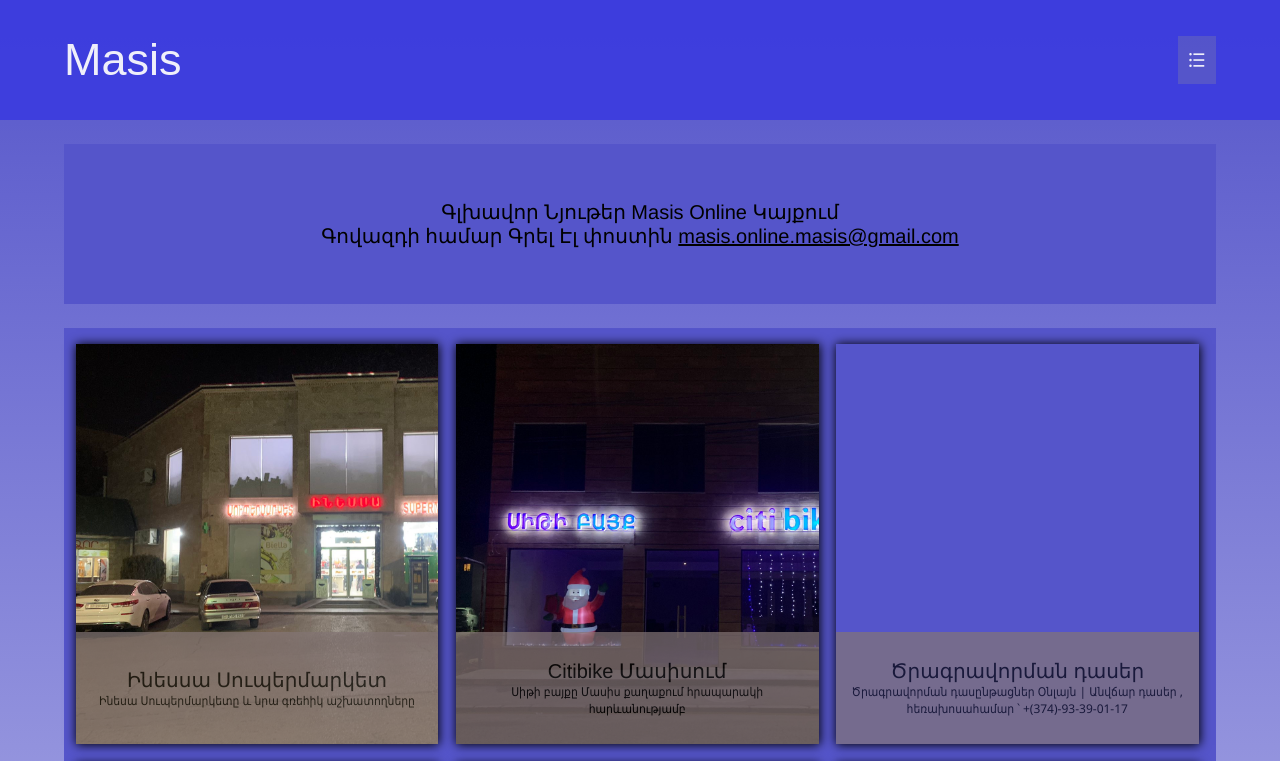
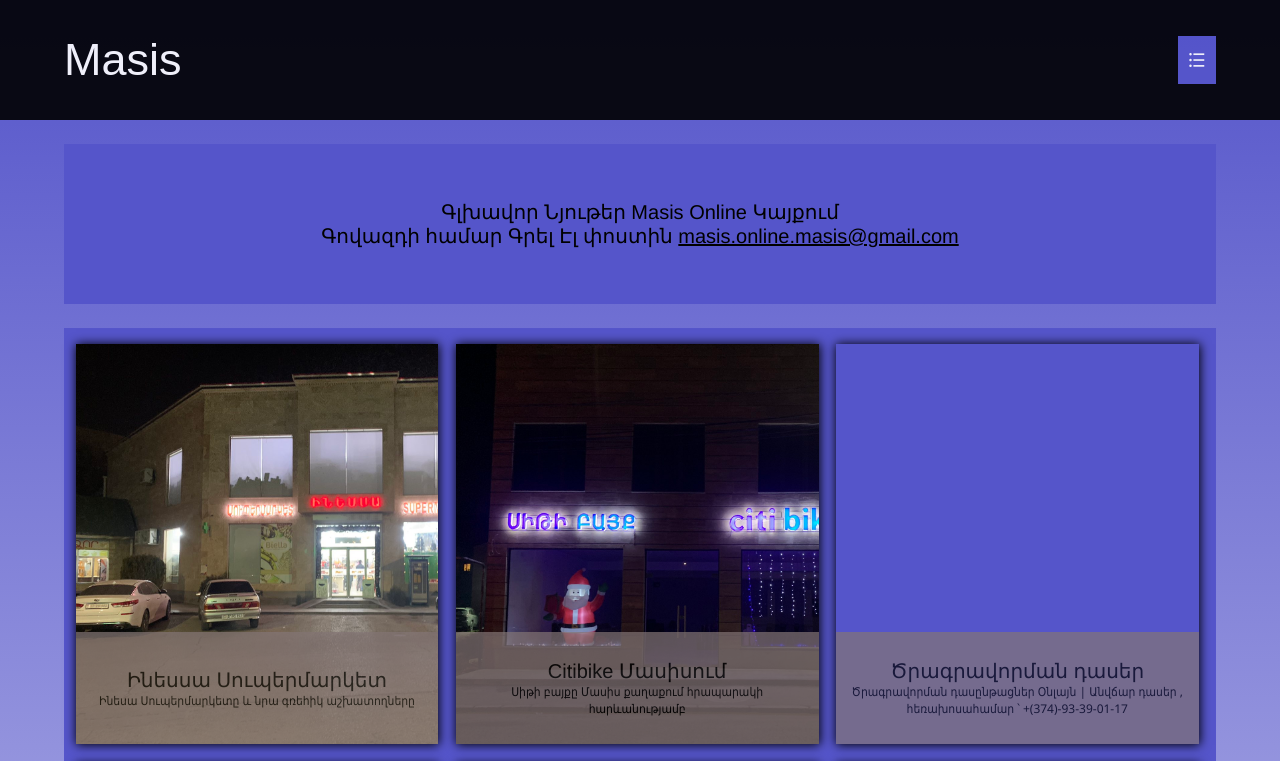
Before and after one commit to Masis-online/Masis-online.github.io, a plain HTML site: page index.html in a window 1280 px wide. Shown: the top 761 px of the page. Drawn offline with nearby package versions, Linux system fonts and the light colour scheme.

Commit message:
Update index.html

```diff
--- a/index.html
+++ b/index.html
@@ -10,7 +10,7 @@
     <script async src="Home.js"></script>
 </head>
 <body>
-    <header id="HF-hed1" style="opacity: 0.9;">
+    <header id="HF-hed1" style="opacity: 0.9; background-color: #000;">
         <div id="HF-logo"><a href="Home.html">Masis</a></div>
         <div class="search">
     </div>
```
